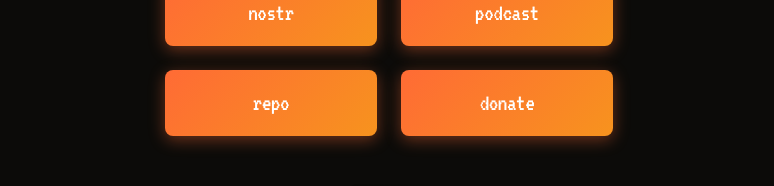
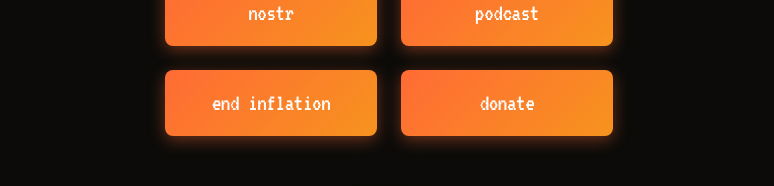
Before and after one commit to Chepenik/canadabitcoinconf, a Next.js app: page /hub in a window 1280 px wide. Shown: the part 494-680 px from the top of the page, without its empty margins (251-1025 px from the left). Built offline with nearby package versions, Linux system fonts and the light colour scheme.

Commit message:
end the damn inflationAlready"

```diff
--- a/src/app/hub/page.tsx
+++ b/src/app/hub/page.tsx
@@ -92,12 +92,12 @@ export default function Hub() {
               </button>
             </Link>
 
-            <Link href="https://github.com/Canadian-Orange-Party/governanceOS">
+            <Link href="https://www.endinflationcanada.com/">
               <button
                 className={`${vt323.className} w-full px-[1.275rem] py-[0.85rem] md:px-[1.7rem] md:py-[1.0625rem] text-white text-lg md:text-xl lg:text-2xl rounded-lg hover:scale-105 transition-all duration-300`}
                 style={BTN_STYLE}
               >
-                repo
+                end inflation
               </button>
             </Link>
 
```
